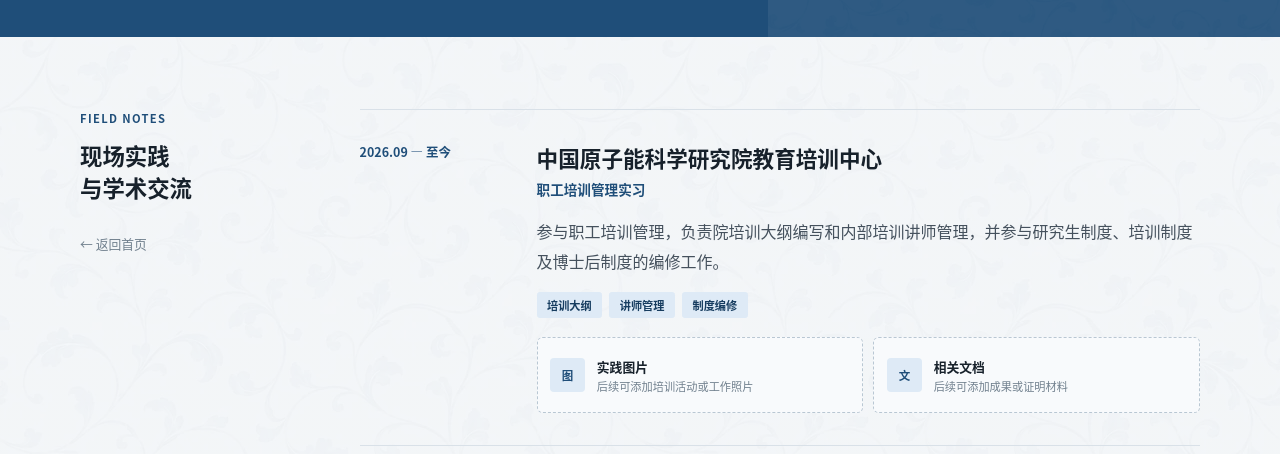
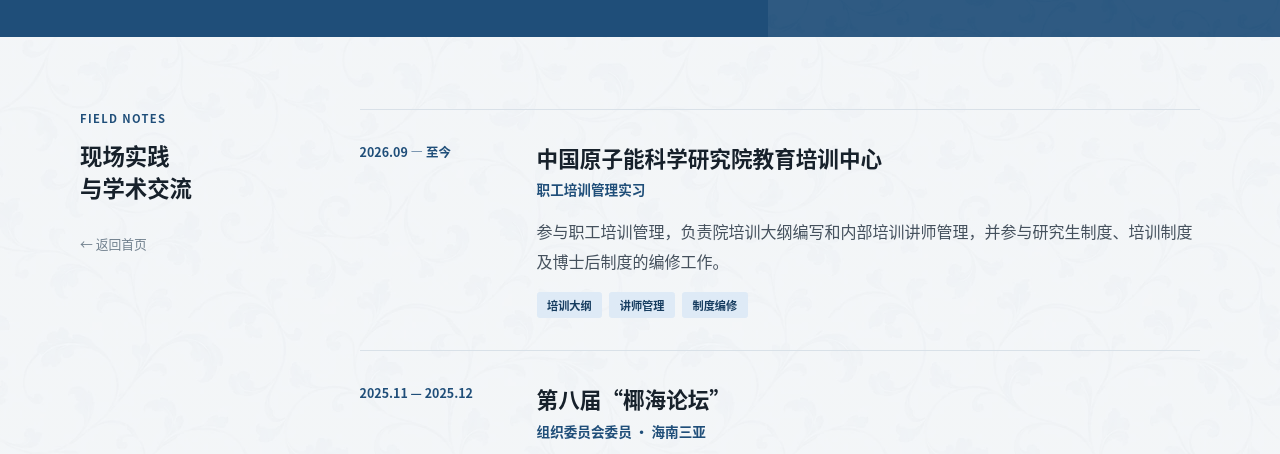
Before and after one commit to 1498691763-hue/job.com, a plain HTML site: page practice.html in a window 1280 px wide. Shown: the part 318-772 px from the top of the page. Drawn offline with Linux system fonts and the light colour scheme.

Commit message:
Update contact details and education background, remove placeholders

```diff
--- a/practice.html
+++ b/practice.html
@@ -13,7 +13,7 @@
       <aside class="section-aside"><div><p>FIELD NOTES</p><h2>现场实践<br>与学术交流</h2></div><a href="index.html">← 返回首页</a></aside>
       <div>
         <div class="timeline">
-          <article class="timeline-item"><time class="timeline-date">2026.09 — 至今</time><div class="timeline-body"><h3>中国原子能科学研究院教育培训中心</h3><h4>职工培训管理实习</h4><p>参与职工培训管理，负责院培训大纲编写和内部培训讲师管理，并参与研究生制度、培训制度及博士后制度的编修工作。</p><div class="tag-row"><span class="tag">培训大纲</span><span class="tag">讲师管理</span><span class="tag">制度编修</span></div><div class="entry-resources"><div class="resource-placeholder resource-image"><span>实践图片</span><small>后续可添加培训活动或工作照片</small></div><div class="resource-placeholder resource-document"><span>相关文档</span><small>后续可添加成果或证明材料</small></div></div></div></article>
+          <article class="timeline-item"><time class="timeline-date">2026.09 — 至今</time><div class="timeline-body"><h3>中国原子能科学研究院教育培训中心</h3><h4>职工培训管理实习</h4><p>参与职工培训管理，负责院培训大纲编写和内部培训讲师管理，并参与研究生制度、培训制度及博士后制度的编修工作。</p><div class="tag-row"><span class="tag">培训大纲</span><span class="tag">讲师管理</span><span class="tag">制度编修</span></div></div></article>
           <article class="timeline-item"><time class="timeline-date">2025.11 — 2025.12</time><div class="timeline-body"><h3>第八届“椰海论坛”</h3><h4>组织委员会委员 · 海南三亚</h4><p>参与完整办会周期，负责会议通知起草、主要参会人员联络、筹备会议纪要、“青年科学家委员会”成立方案及报告人简介制作，并承担大会现场工作。获得感谢信及工作证明。</p><div class="tag-row"><span class="tag">会议筹备</span><span class="tag">文书撰写</span><span class="tag">现场管理</span></div>
             <div class="media-gallery" aria-label="椰海论坛现场照片">
               <figure><img src="assets/photos/yehai-staff.jpg" alt="第八届椰海论坛工作人员合照" loading="lazy" decoding="async"><figcaption>论坛工作人员合照</figcaption></figure>
@@ -33,14 +33,12 @@
               <figure><img src="assets/photos/particle-forum-poster.png" alt="核设施退役中不同切割方式放射性气溶胶释放特性研究进展学术海报" loading="lazy" decoding="async"><figcaption>参会学术海报</figcaption></figure>
               <figure><img src="assets/photos/particle-forum-display.jpg" alt="未来颗粒前沿大会现场展出的学术海报" loading="lazy" decoding="async"><figcaption>大会现场海报展出</figcaption></figure>
             </div>
-            <div class="entry-resources"><div class="resource-placeholder resource-document"><span>相关文档</span><small>后续可添加摘要或参会证明</small></div></div>
           </div></article>
           <article class="timeline-item"><time class="timeline-date">2023.01</time><div class="timeline-body"><h3>海南省产品质量监督检验所</h3><h4>食品检验科实习</h4><p>学习检验机构工作规程、检验标准以及高效液相色谱仪、气相色谱仪等常规仪器的检测原理和使用方法，具备独立开展分析实验与承担日常检测工作的基础能力。</p><div class="tag-row"><span class="tag">食品检验</span><span class="tag">液相色谱</span><span class="tag">气相色谱</span></div>
             <div class="media-gallery" aria-label="海南省产品质量监督检验所实习照片">
               <figure><img src="assets/photos/hainan-internship.jpg" alt="在海南省产品质量监督检验所实习时操作设备" loading="lazy" decoding="async"><figcaption>实习期间的工作现场</figcaption></figure>
               <figure><img src="assets/photos/hainan-lab-instrument.jpg" alt="实习使用的高效液相色谱仪" loading="lazy" decoding="async"><figcaption>实验室仪器设备</figcaption></figure>
             </div>
-            <div class="entry-resources"><div class="resource-placeholder resource-document"><span>相关文档</span><small>后续可添加实习证明或工作记录</small></div></div>
           </div></article>
         </div>
         <a class="next-section" href="project-management.html"><div><p>NEXT CHAPTER</p><h3>继续查看项目管理</h3></div><span aria-hidden="true">→</span></a>
--- a/styles.css
+++ b/styles.css
@@ -90,7 +90,10 @@ button { font: inherit; }
 .personal-summary { margin-top: 2rem; padding: 1.25rem 1.35rem; border-left: 3px solid rgba(255,255,255,.75); background: rgba(10,38,62,.25); }
 .personal-summary h2 { margin: 0 0 .45rem; font-size: 1rem; font-weight: 700; }
 .personal-summary p { margin: 0; color: rgba(255,255,255,.82); line-height: 1.9; }
-.contact-row { display: flex; flex-wrap: wrap; gap: .75rem 1.5rem; margin-top: 1.5rem; color: rgba(255,255,255,.84); font-size: .84rem; }
+.contact-row { display: grid; gap: .45rem; margin-top: 1.5rem; color: rgba(255,255,255,.84); font-size: .84rem; }
+.contact-row h2 { margin: 0 0 .15rem; color: #fff; font-size: .95rem; font-weight: 700; }
+.contact-row p { display: flex; flex-wrap: wrap; gap: .25rem 1rem; margin: 0; line-height: 1.7; }
+.contact-row p > span:first-child { flex: 0 0 2.5rem; color: rgba(255,255,255,.6); }
 .contact-row a:hover { color: #fff; text-decoration: underline; }
 
 .profile-section { position: relative; padding: 5.5rem 0; }
@@ -159,36 +162,6 @@ button { font: inherit; }
 .timeline-body p { margin: .85rem 0 0; color: var(--text); line-height: 1.9; }
 .tag-row { display: flex; flex-wrap: wrap; gap: .45rem; margin-top: 1rem; }
 .tag { padding: .2rem .65rem; border-radius: .2rem; background: var(--blue-light); color: var(--blue-dark); font-size: .7rem; font-weight: 700; }
-.entry-resources { display: grid; grid-template-columns: 1fr 1fr; gap: .65rem; margin-top: 1.15rem; }
-.resource-placeholder {
-  min-height: 76px;
-  display: grid;
-  grid-template-columns: 2.15rem 1fr;
-  grid-template-rows: auto auto;
-  column-gap: .75rem;
-  align-content: center;
-  padding: .8rem;
-  border: 1px dashed #b9c7d3;
-  border-radius: .35rem;
-  background: #f8fafc;
-}
-.resource-placeholder::before {
-  grid-row: 1 / 3;
-  width: 2.15rem;
-  height: 2.15rem;
-  display: grid;
-  place-items: center;
-  align-self: center;
-  border-radius: .25rem;
-  background: var(--blue-light);
-  color: var(--blue);
-  font-size: .72rem;
-  font-weight: 700;
-}
-.resource-image::before { content: "图"; }
-.resource-document::before { content: "文"; }
-.resource-placeholder span { color: var(--ink); font-size: .8rem; font-weight: 700; }
-.resource-placeholder small { color: var(--muted); font-size: .7rem; line-height: 1.45; }
 .media-gallery { position: relative; width: 100%; max-width: 100%; margin-top: 1.35rem; overflow: hidden; border-radius: .45rem; }
 .carousel-track { display: flex; align-items: stretch; gap: .85rem; transition: transform .55s ease; will-change: transform; }
 .media-gallery figure { flex: 0 0 50%; min-width: 0; margin: 0; overflow: hidden; border: 1px solid var(--line); border-radius: .4rem; background: #fff; opacity: .48; filter: blur(3px); transform: scale(.93); transition: opacity .55s ease, filter .55s ease, transform .55s ease; }
@@ -302,7 +275,6 @@ button { font: inherit; }
   .section-aside { align-items: start; flex-direction: column; gap: .8rem; }
   .metric-grid, .skill-groups { grid-template-columns: 1fr; }
   .timeline-item { grid-template-columns: 1fr; gap: .55rem; }
-  .entry-resources { grid-template-columns: 1fr; }
   .media-gallery figure { flex-basis: 74%; }
   .media-gallery img { height: 250px; }
   .media-gallery--document img { height: 390px; }
```
Also changed, not shown: education.html (+2 -2 lines), index.html (+6 -4 lines), research.html (+4 -4 lines).
